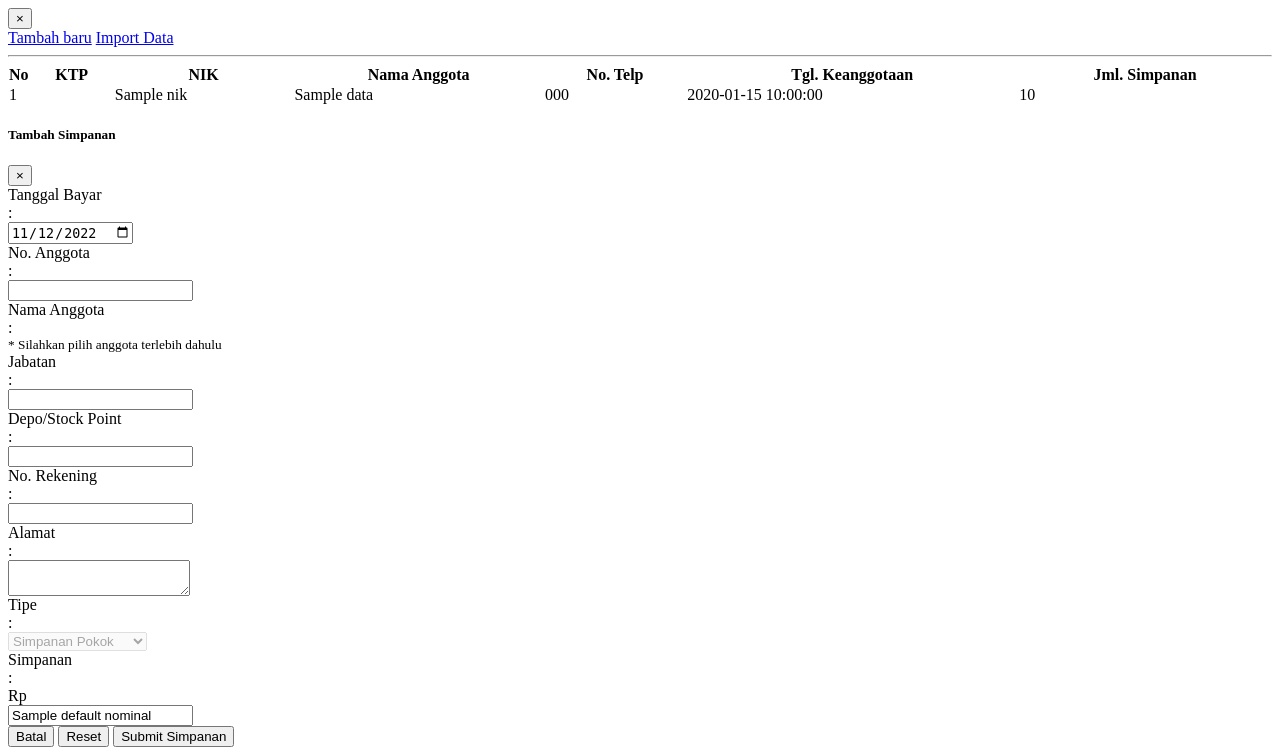
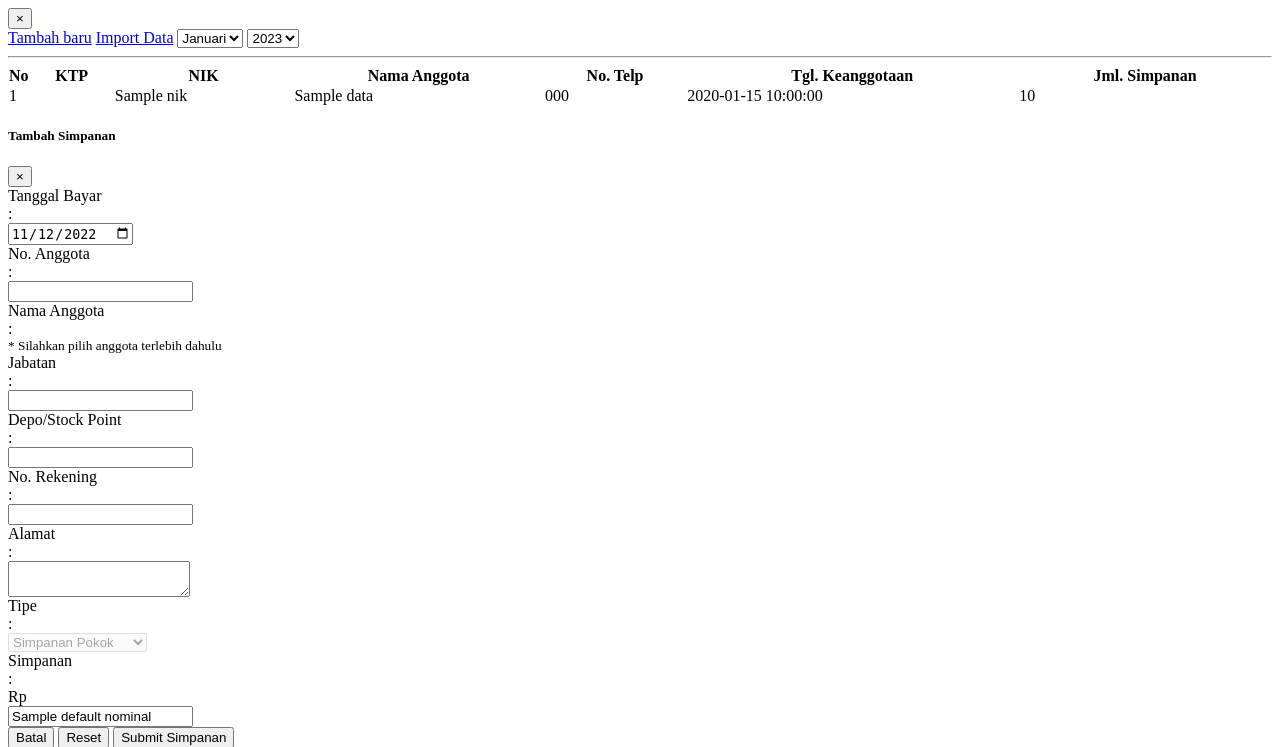
Before and after one commit to faizinkholiq/koperassi_3, a PHP site: the page made by application/views/simpanan/pokok.php in a window 1280 px wide. Shown: the top 747 px of the page. Run offline with PHP 8.4, Linux system fonts and the light colour scheme; the template is opened without the code that fills it: most values are stand-ins (such as "Sample title", 1, 10 or a date in 2020); data that the repository does not hold is empty.

Commit message:
update filter

```diff
--- a/application/views/simpanan/pokok.php
+++ b/application/views/simpanan/pokok.php
@@ -17,6 +17,12 @@
     <div class="card-body">
         <a href="#!" class="btn my-btn-primary mr-2" onclick="showForm()"><i class="fas fw fa-plus mr-1"></i> Tambah baru</a>
         <a href="#!" class="btn btn-danger"><i class="fas fw fa-file-import mr-1"></i> Import Data</a>
+        <select class="form-control" id="selectBulan" name="bulan">
+            <option>Januari</option>
+        </select>
+        <select class="form-control" id="selectTahun" name="tahun">
+            <option>2023</option>
+        </select>
         <hr>
         <div class="table-responsive">
             <table class="table table-bordered" id="simpananTable" width="100%" cellspacing="0">
```
